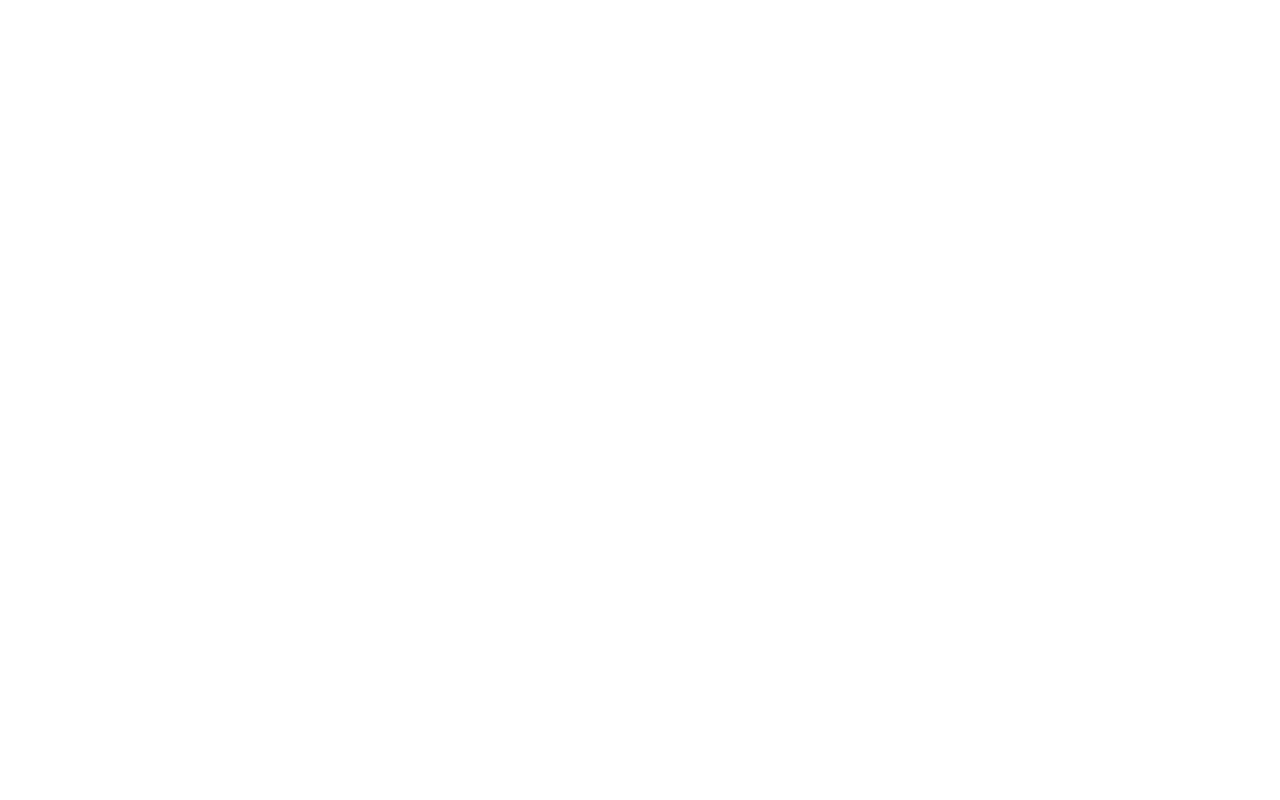
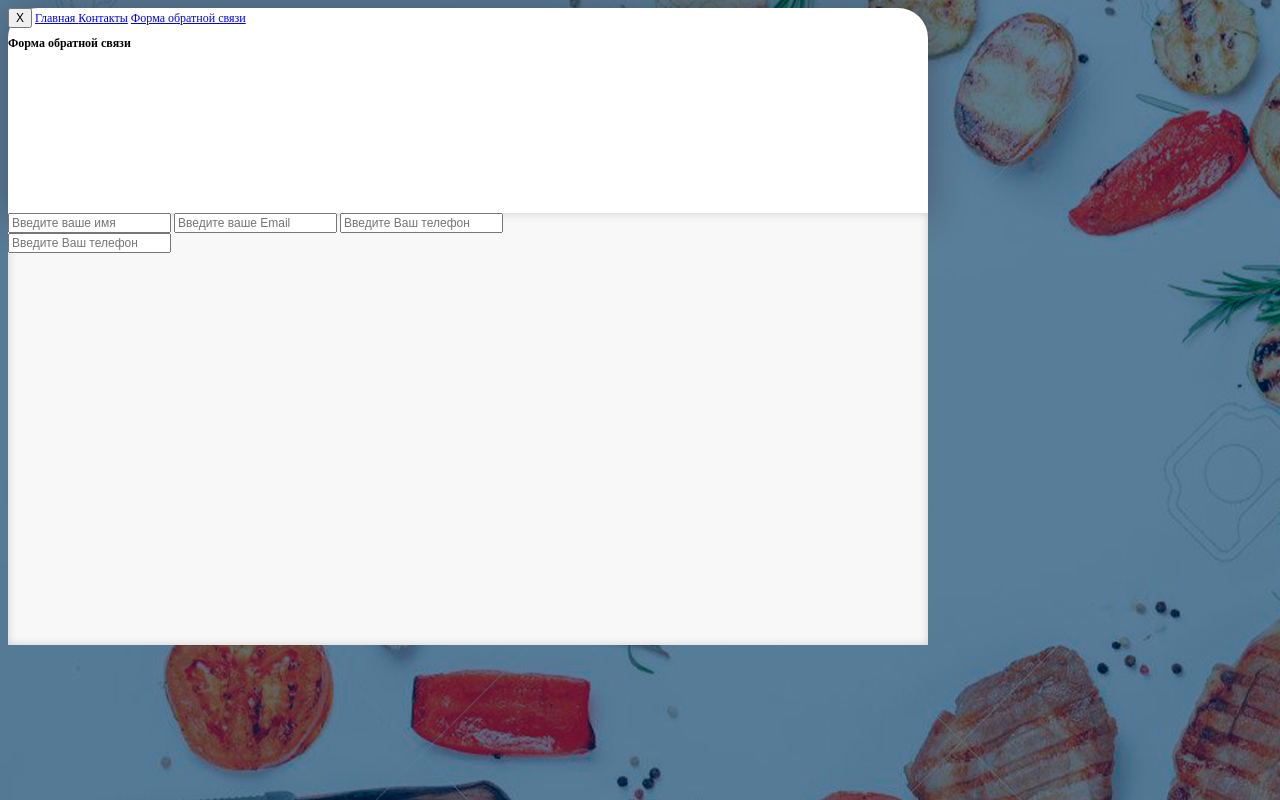
Before and after one commit to AlexForber/Form, a plain HTML site: page index.html in a window 1280 px wide. Drawn offline with Linux system fonts and the light colour scheme.

Commit message:
created the cite structure

```diff
--- a/css/style.css
+++ b/css/style.css
@@ -4,9 +4,24 @@
 }
 
 body{
-    background: ;
+    background: url('../img/bg.jpg');
 }
 
 .container{
     width: 500px;
 }
+
+.header{
+    max-width: 920px;
+    min-height: 205px;
+    border-radius: 30px 30px 0 0;
+    box-shadow: 0 0 36px 4px rgba(44, 22, 29, 0.3);
+    background-color: #ffffff;
+}
+
+.connection{
+    max-width: 920px;
+    min-height: 432px;
+    box-shadow: inset 0 0 8.8px 0.2px rgba(1, 1, 1, 0.17);
+    background-color: #f8f8f8;
+}
--- a/index.html
+++ b/index.html
@@ -5,21 +5,35 @@
     <meta charset="UTF-8">
     <meta http-equiv="X-UA-Compatible" content="IE=edge">
     <meta name="viewport" content="width=device-width, initial-scale=1.0">
+    <link rel="preconnect" href="https://fonts.gstatic.com">
+    <link href="https://fonts.googleapis.com/css2?family=Montserrat:wght@700&family=Roboto&display=swap"
+        rel="stylesheet">
+    <link rel="stylesheet" href="css/style.css">
     <title>Form</title>
 </head>
 
 <body>
-    <header>
+    <header class="header">
         <div class="container">
-
+            <button class="header__btn btn btn--red">X</button>
+            <a href="#" class="header__link">Главная </a>
+            <a href="#" class="header__link">Контакты</a>
+            <a href="#" class="header__link">Форма обратной связи</a>
+            <h1 class="header__title">Форма обратной связи </h1>
         </div>
     </header>
-    <section>
+    <section class="connection">
         <div class="container">
+            <form class="connection__form" action="#">
+                <input class="connection__entrance" type="name" placeholder="Введите ваше имя">
+                <input class="connection__entrance" type="email" placeholder="Введите ваше Email">
+                <input class="connection__entrance" type="tel" placeholder="Введите Ваш телефон">
+                <input class="connection__entrance" type="text" placeholder="Введите Ваш телефон">
 
+            </form>
         </div>
     </section>
-    <footer>
+    <footer class="footer">
         <div class="container">
 
         </div>
```
